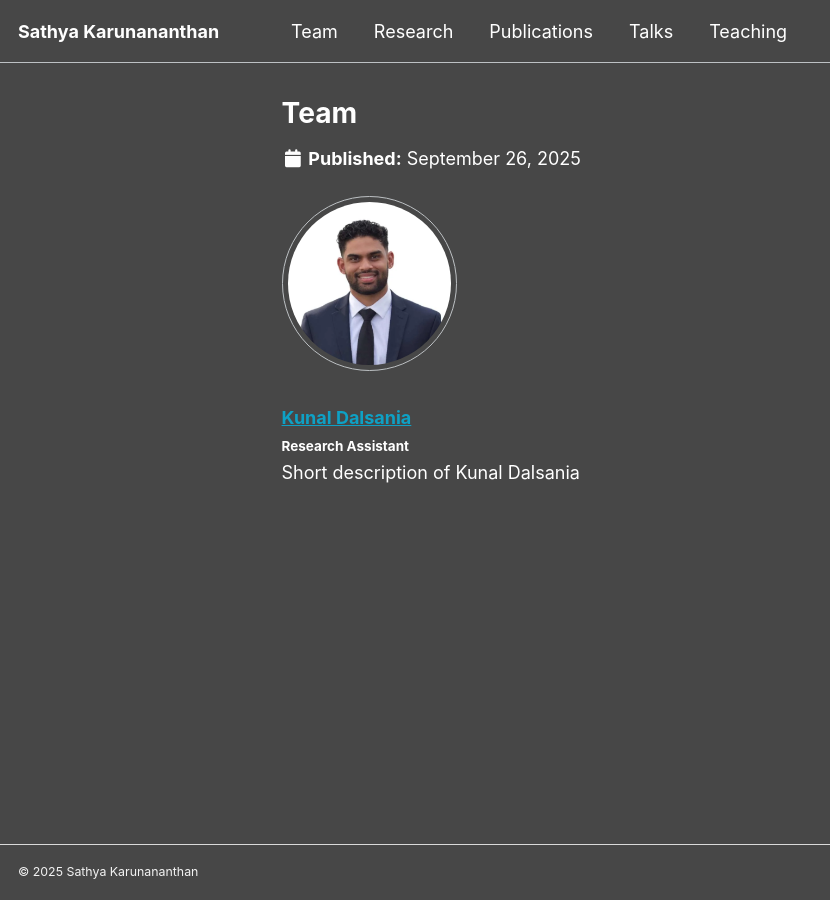
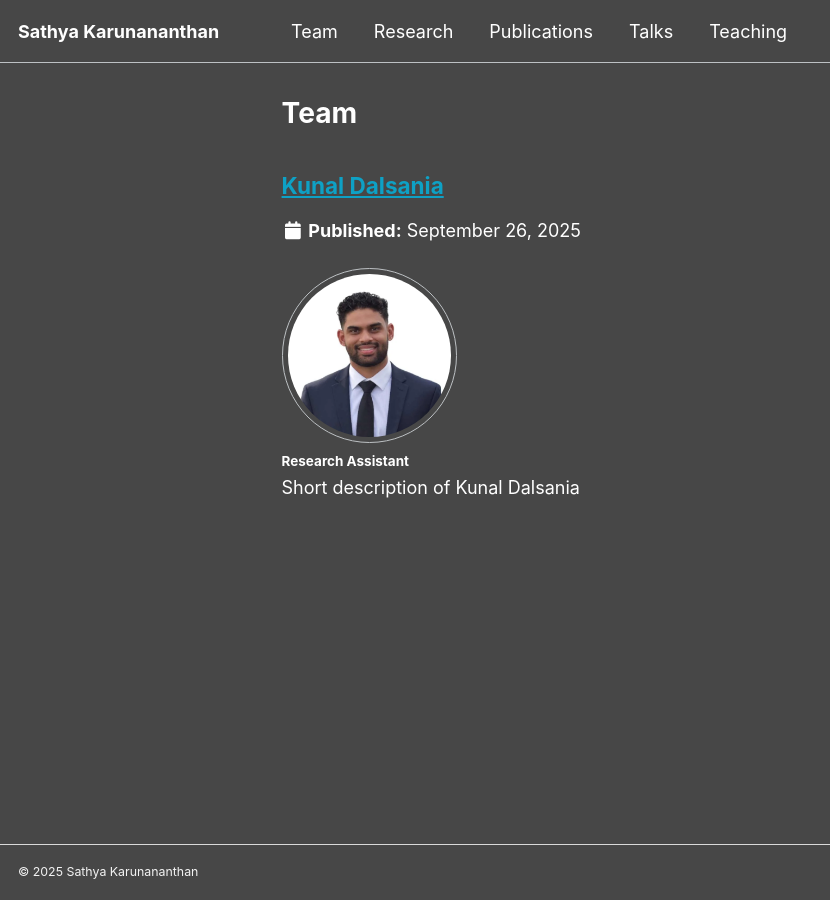
Before and after one commit to sathyaguru/sathyaguru.github.io, a Jekyll site: the page built from _pages/team.html, in a window 1280 px wide. Shown: the whole page, without its empty margins (0-830 px from the left). Built offline with Jekyll 4.4.1, drawn with Linux system fonts in a browser that asks for light colours; a script that is not in the unit is left out.

Commit message:
modify _includes/archive-single.html

```diff
--- a/_includes/archive-single.html
+++ b/_includes/archive-single.html
@@ -26,7 +26,6 @@
       </div>
       {% endif %}
 
-	 {% if post.collection != 'team'' %}
     <h2 class="archive__item-title" itemprop="headline">
       {% if post.link %}
         <a href="{{ post.link }}">{{ title }}</a> <a href="{{ base_path }}{{ post.url }}" rel="permalink"><i class="fa fa-link" aria-hidden="true" title="permalink"></i><span class="sr-only">Permalink</span></a>
@@ -34,7 +33,6 @@
         <a href="{{ base_path }}{{ post.url }}" rel="permalink">{{ title }}</a>
       {% endif %}
     </h2>
-    {% endif %}
 
     {% if post.read_time %}
       <p class="page__meta"><i class="fa fa-clock" aria-hidden="true"></i> {% include read-time.html %}</p>
@@ -48,20 +46,12 @@
          <p class="page__date"><strong><i class="fa fa-fw fa-calendar" aria-hidden="true"></i> {{ site.data.ui-text[site.locale].date_label | default: "Published:" }}</strong> <time datetime="{{ post.date | default: "1900-01-01" | date_to_xmlschema }}">{{ post.date | default: "1900-01-01" | date: "%B %d, %Y" }}</time></p>
         {% endif %}
 
-	 {% if post.collection == 'team'' %}
+ {% if post.collection == 'team'  %}
   <div class="author__avatar">
     	<img src="{{ post.avatar | prepend: "/images/" | prepend: base_path }}" class="author__avatar" alt="{{ post.title }}"  fetchpriority="high" />
   </div>
 
   <div class="author__content">
-    <h3 class="archive__item-title" itemprop="headline">
-      {% if post.link %}
-        <a href="{{ post.link }}">{{ title }}</a> <a href="{{ base_path }}{{ post.url }}" rel="permalink"><i class="fa fa-link" aria-hidden="true" title="permalink"></i><span class="sr-only">Permalink</span></a>
-      {% else %}
-        <a href="{{ base_path }}{{ post.url }}" rel="permalink">{{ title }}</a>
-      {% endif %}
-    </h3>
-
     <h4 class="author__name">{{ post.position }}</h4>
     {% if post.bio %}<p class="author__bio">{{ post.bio }}</p>{% endif %}
   </div>
```
Also changed, not shown: _pages/research.md (+0 -1 lines).
